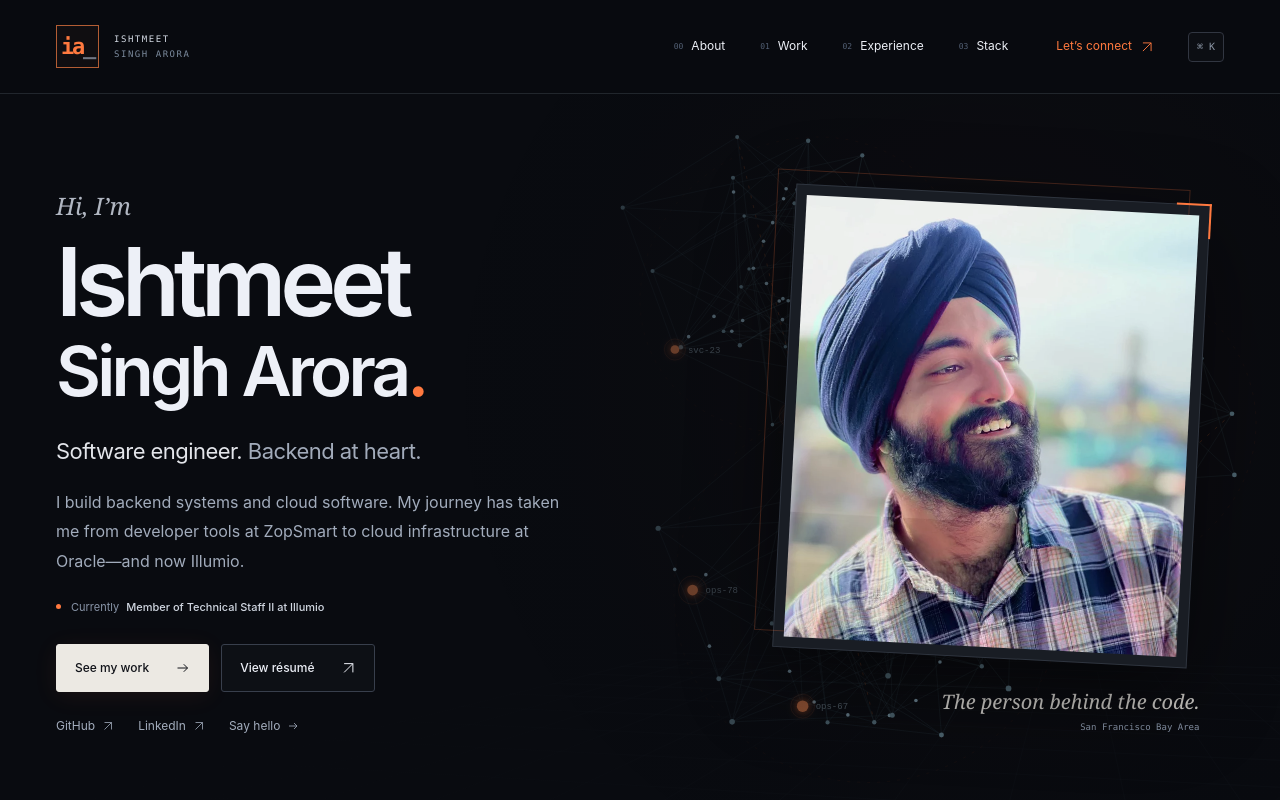
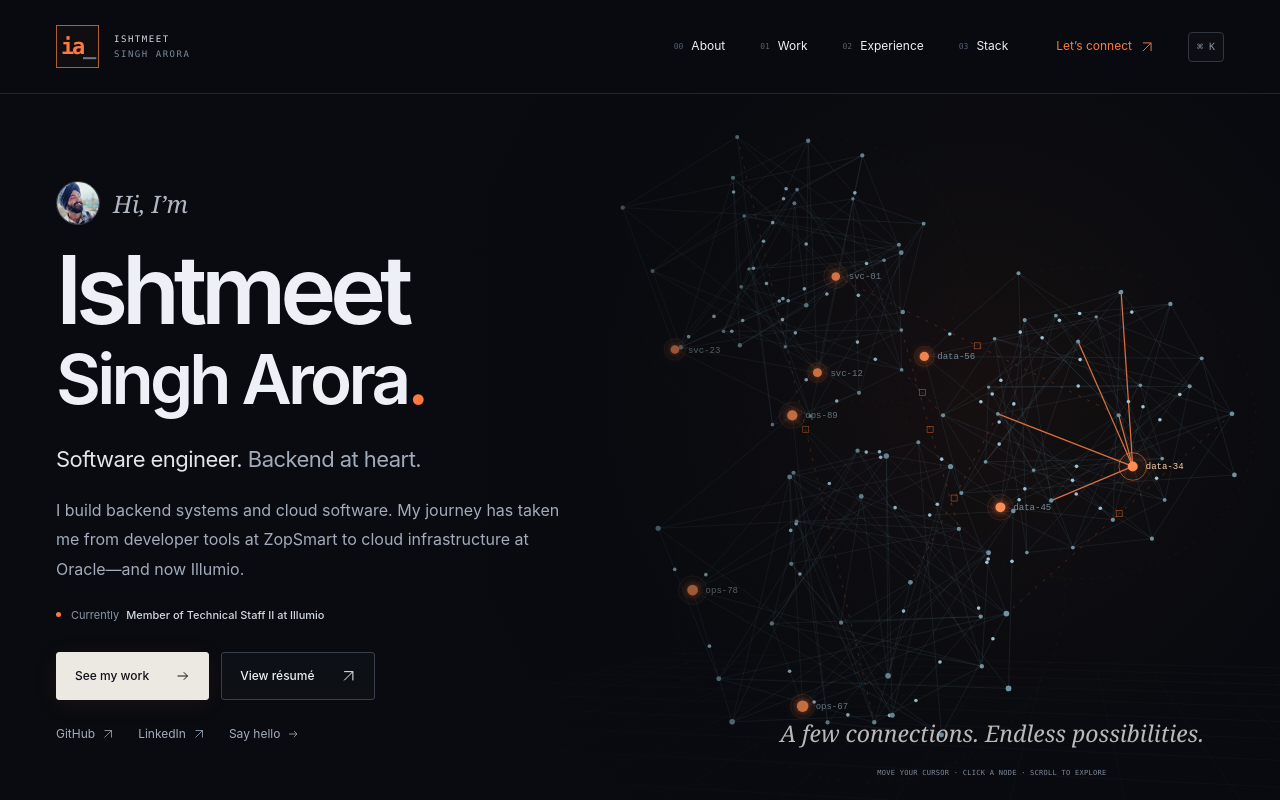
Before and after one commit to ishtmeetarora11/ishtmeetarora11.github.io, a React (Create React App) app: page / in a window 1280 px wide. Shown: the top 800 px of the page. Built offline with nearby package versions, Linux system fonts and the light colour scheme.

Commit message:
Keep the network visible beside the personal intro

```diff
--- a/src/App.js
+++ b/src/App.js
@@ -262,7 +262,15 @@ function App() {
       <main id="main" tabIndex="-1">
         <section className="hero shell" id="greeting">
           <div className="hero-copy">
-            <p className="hero-hello">Hi, I’m</p>
+            <div className="hero-introduction">
+              <img
+                src={`${process.env.PUBLIC_URL}/portrait.webp`}
+                alt="Ishtmeet Singh Arora"
+                width="44"
+                height="44"
+              />
+              <p className="hero-hello">Hi, I’m</p>
+            </div>
             <h1>
               Ishtmeet
               <span className="surname">
@@ -317,23 +325,17 @@ function App() {
               </a>
             </div>
           </div>
-          <figure className="hero-portrait">
-            <div className="portrait-frame">
-              <img
-                src={`${process.env.PUBLIC_URL}/portrait.webp`}
-                alt="Ishtmeet Singh Arora smiling outdoors"
-                width="640"
-                height="720"
-              />
-              <span className="portrait-corner" aria-hidden="true" />
-            </div>
-            <figcaption>
-              <span className="portrait-caption">
-                The person behind the code.
-              </span>
-              <span>San Francisco Bay Area</span>
-            </figcaption>
-          </figure>
+          <div
+            className="network-stage hero-network"
+            aria-label="Interactive network illustration"
+          >
+            <p className="network-invitation">
+              A few connections. Endless possibilities.
+            </p>
+            <span className="network-hint">
+              MOVE YOUR CURSOR · CLICK A NODE · SCROLL TO EXPLORE
+            </span>
+          </div>
           <div className="hero-bottom">
             <a href="#about" className="scroll-hint">
               <span>↓</span>A LITTLE ABOUT ME
--- a/src/App.scss
+++ b/src/App.scss
@@ -60,7 +60,7 @@ $mono: "SFMono-Regular", Consolas, "Liberation Mono", monospace;
   overflow: hidden;
   background: #090b10;
   canvas {
-    opacity: 0.66;
+    opacity: 1;
     display: block;
     width: 100%;
     height: 100%;
@@ -292,55 +292,51 @@ $mono: "SFMono-Regular", Consolas, "Liberation Mono", monospace;
     height: 12px;
   }
 }
-.hero-portrait {
+.hero-introduction {
+  display: flex;
+  align-items: center;
+  gap: 13px;
+  margin-bottom: 17px;
+  img {
+    width: 44px;
+    height: 44px;
+    border-radius: 50%;
+    object-fit: cover;
+    object-position: center 35%;
+    border: 1px solid #58647888;
+    filter: saturate(0.7);
+  }
+  .hero-hello {
+    margin-bottom: 0 !important;
+  }
+}
+.hero-network.network-stage {
+  display: block;
+  align-self: stretch;
+  min-height: 530px;
   margin: 0;
-  width: min(100%, 415px);
-  justify-self: center;
+  max-width: none;
   position: relative;
-}
-.portrait-frame {
-  position: relative;
-  padding: 10px;
-  background: #191d24;
-  border: 1px solid #6e788a44;
-  transform: rotate(3deg);
-  box-shadow: 0 30px 90px #0007;
-  img {
-    display: block;
-    width: 100%;
-    height: auto;
-    object-fit: cover;
-    filter: saturate(0.78);
-  }
-  &::after {
-    content: "";
-    position: absolute;
-    inset: -15px 20px 15px -20px;
-    border: 1px solid #ff793f38;
-    z-index: -1;
-  }
-}
-.portrait-corner {
+  cursor: crosshair;
+}
+.network-invitation {
   position: absolute;
-  top: -2px;
-  right: -2px;
-  width: 35px;
-  height: 35px;
-  border-top: 2px solid $orange;
-  border-right: 2px solid $orange;
-}
-.hero-portrait figcaption {
-  display: flex;
-  flex-direction: column;
-  align-items: end;
-  gap: 7px;
-  margin-top: 30px;
-  color: #8995a8;
-  font: 9px $mono;
-}
-.portrait-caption {
-  font: italic 20px Georgia, serif;
-  color: #c9c7c3;
+  bottom: 15px;
+  left: 0;
+  right: 0;
+  text-align: center;
+  font: italic 23px Georgia, serif;
+  color: #bbb9b7;
+}
+.network-hint {
+  position: absolute;
+  bottom: -13px;
+  left: 0;
+  right: 0;
+  text-align: center;
+  font: 7px $mono;
+  color: #7d8a9d;
+  letter-spacing: 0.04em;
 }
 .hero-bottom {
   position: absolute;
@@ -1413,12 +1409,16 @@ footer {
   .current-role {
     font-size: 11px;
   }
-  .hero-portrait {
-    width: min(76%, 330px);
-    margin-bottom: 12px;
-  }
-  .portrait-caption {
-    font-size: 19px;
+  .hero-network.network-stage {
+    min-height: 315px;
+  }
+  .network-invitation {
+    font-size: 21px;
+    bottom: 17px;
+  }
+  .network-hint {
+    font-size: 6px;
+    bottom: -3px;
   }
   .hero-bottom {
     bottom: 20px;
```
